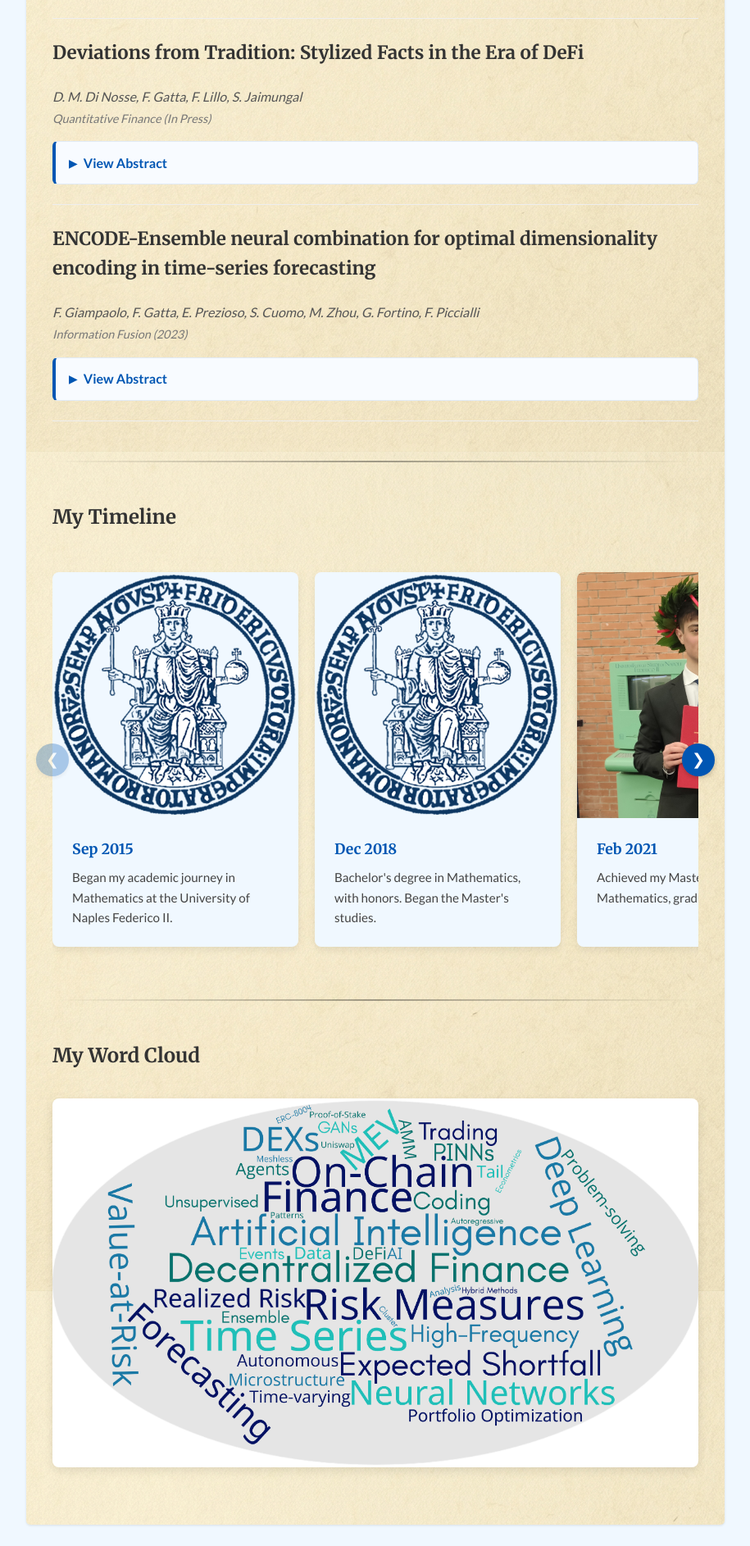
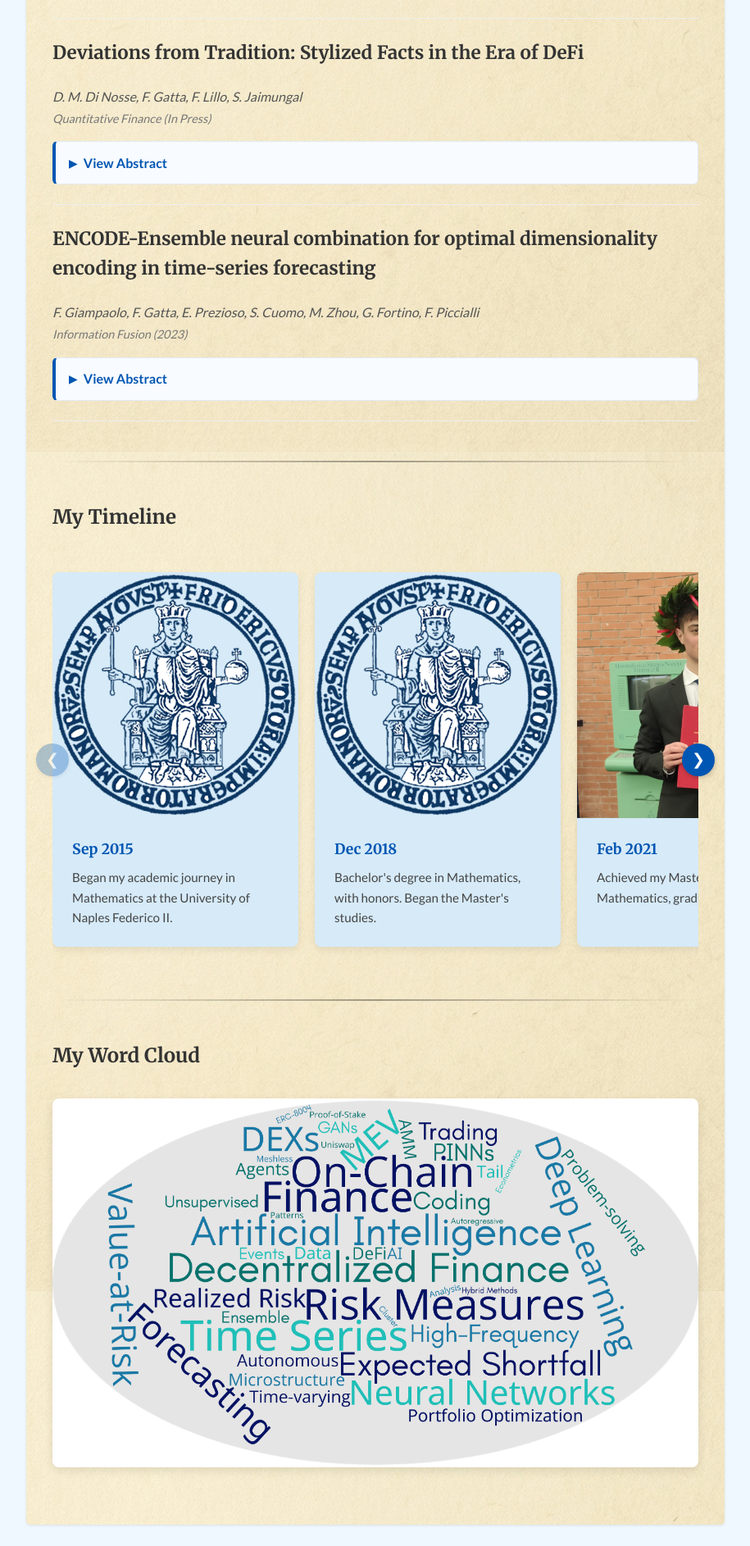
Before and after one commit to fede-gatta/fede-gatta.github.io, a Jekyll site: the page built from index.md, in a window 1280 px wide. Shown: the part 1901-3787 px from the top of the page at 82% size, without its empty margins (182-1097 px from the left). Built offline with Jekyll 4.4.1, drawn with Linux system fonts in a browser that asks for light colours; our own code applies the rules of GitHub Pages for plain Markdown files.

Commit message:
Change timeline card background to a more prominent blue

```diff
--- a/assets/css/style.scss
+++ b/assets/css/style.scss
@@ -339,7 +339,7 @@ a {
 
 .timeline-card {
   flex: 0 0 300px; /* Fixed width for each card */
-  background-color: $bg-color;
+  background-color: $footer-color; /* Using the darker footer blue to ensure it doesn't look white */
   border-radius: 8px;
   box-shadow: 0 4px 10px rgba(0,0,0,0.08);
   scroll-snap-align: center;
```
